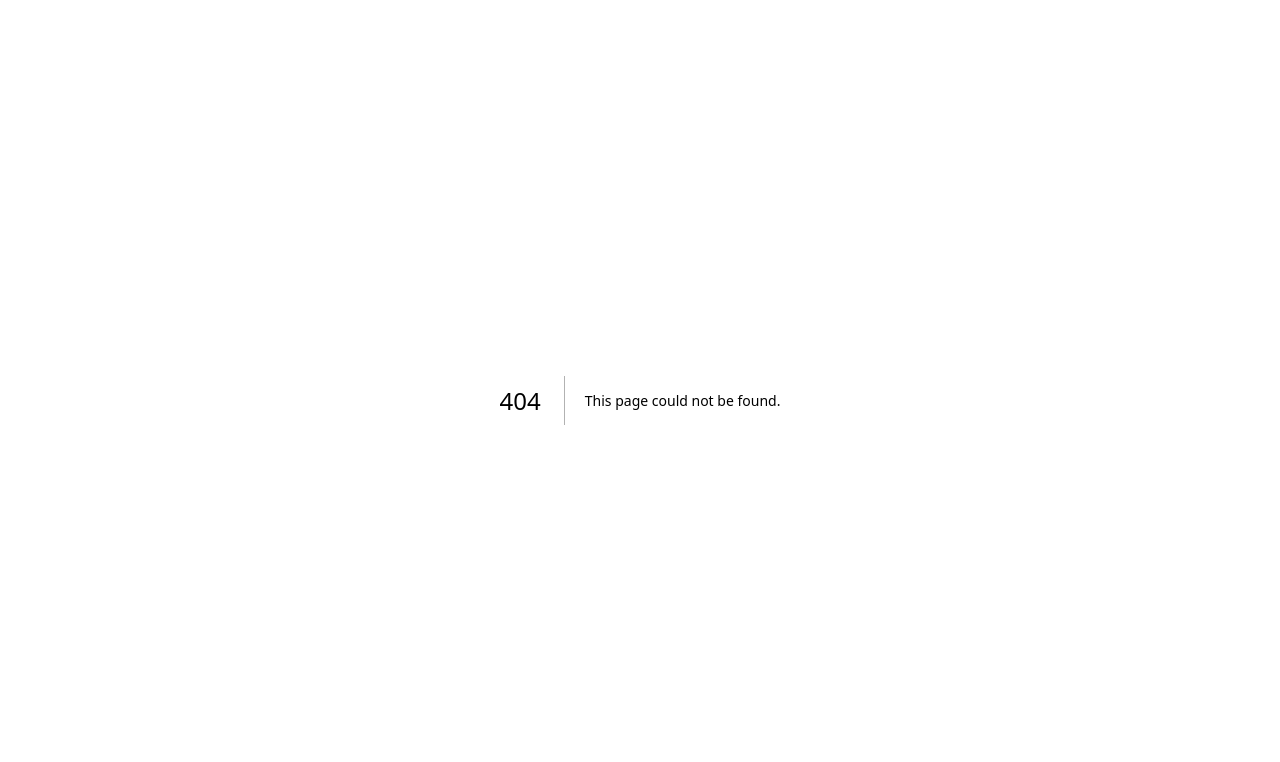
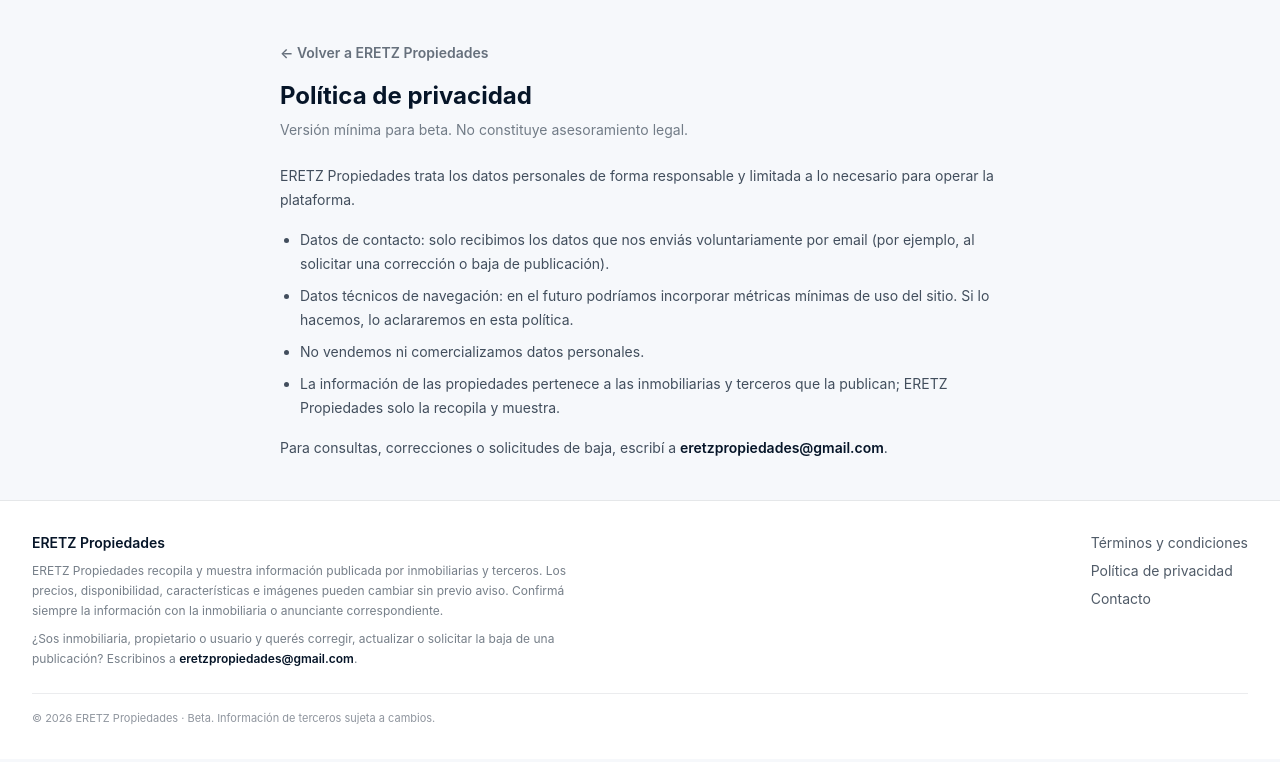
Before and after one commit to NicoWulf2026/eretz-propiedades, a Next.js app in the folder frontend/: page /privacidad in a window 1280 px wide. Before the commit this address had no page. Shown: the top 762 px of the page. Built offline with nearby package versions, Linux system fonts and the light colour scheme.

Commit message:
feat: add beta legal pages and footer disclaimer

```diff
--- /dev/null
+++ b/frontend/src/app/privacidad/page.tsx
@@ -0,0 +1,64 @@
+import type { Metadata } from "next";
+import Link from "next/link";
+import { Footer } from "@/components/layout/Footer";
+
+const CONTACT_EMAIL = "eretzpropiedades@gmail.com";
+
+export const metadata: Metadata = {
+  title: "Política de privacidad | ERETZ Propiedades",
+  description: "Política de privacidad de ERETZ Propiedades.",
+  robots: { index: false, follow: false },
+};
+
+export default function PrivacidadPage() {
+  return (
+    <div className="min-h-screen bg-[#f6f8fb]">
+      <main className="mx-auto w-full max-w-3xl px-4 py-10 sm:px-6">
+        <Link
+          href="/"
+          className="text-sm font-semibold text-ink-950/60 transition hover:text-ink-950"
+        >
+          ← Volver a ERETZ Propiedades
+        </Link>
+
+        <h1 className="mt-4 text-2xl font-bold text-ink-950">Política de privacidad</h1>
+        <p className="mt-2 text-sm text-ink-950/55">
+          Versión mínima para beta. No constituye asesoramiento legal.
+        </p>
+
+        <div className="mt-6 space-y-4 text-sm leading-6 text-ink-950/75">
+          <p>
+            ERETZ Propiedades trata los datos personales de forma responsable y limitada a lo
+            necesario para operar la plataforma.
+          </p>
+          <ul className="list-disc space-y-2 pl-5">
+            <li>
+              Datos de contacto: solo recibimos los datos que nos enviás voluntariamente por email
+              (por ejemplo, al solicitar una corrección o baja de publicación).
+            </li>
+            <li>
+              Datos técnicos de navegación: en el futuro podríamos incorporar métricas mínimas de
+              uso del sitio. Si lo hacemos, lo aclararemos en esta política.
+            </li>
+            <li>No vendemos ni comercializamos datos personales.</li>
+            <li>
+              La información de las propiedades pertenece a las inmobiliarias y terceros que la
+              publican; ERETZ Propiedades solo la recopila y muestra.
+            </li>
+          </ul>
+          <p>
+            Para consultas, correcciones o solicitudes de baja, escribí a{" "}
+            <a
+              href={`mailto:${CONTACT_EMAIL}`}
+              className="font-semibold text-ink-950 hover:underline"
+            >
+              {CONTACT_EMAIL}
+            </a>
+            .
+          </p>
+        </div>
+      </main>
+      <Footer />
+    </div>
+  );
+}
--- /dev/null
+++ b/frontend/src/app/terminos/page.tsx
@@ -0,0 +1,62 @@
+import type { Metadata } from "next";
+import Link from "next/link";
+import { Footer } from "@/components/layout/Footer";
+
+const CONTACT_EMAIL = "eretzpropiedades@gmail.com";
+
+export const metadata: Metadata = {
+  title: "Términos y condiciones | ERETZ Propiedades",
+  description: "Términos y condiciones de uso de ERETZ Propiedades.",
+  robots: { index: false, follow: false },
+};
+
+export default function TerminosPage() {
+  return (
+    <div className="min-h-screen bg-[#f6f8fb]">
+      <main className="mx-auto w-full max-w-3xl px-4 py-10 sm:px-6">
+        <Link
+          href="/"
+          className="text-sm font-semibold text-ink-950/60 transition hover:text-ink-950"
+        >
+          ← Volver a ERETZ Propiedades
+        </Link>
+
+        <h1 className="mt-4 text-2xl font-bold text-ink-950">Términos y condiciones</h1>
+        <p className="mt-2 text-sm text-ink-950/55">
+          Versión mínima para beta. No constituye asesoramiento legal.
+        </p>
+
+        <div className="mt-6 space-y-4 text-sm leading-6 text-ink-950/75">
+          <p>
+            ERETZ Propiedades es una plataforma que recopila y muestra información de propiedades
+            publicada por inmobiliarias y terceros.
+          </p>
+          <p>
+            Los precios, disponibilidad, características, imágenes y condiciones de las publicaciones
+            pueden cambiar sin previo aviso.
+          </p>
+          <p>
+            La información debe ser confirmada siempre con la inmobiliaria o anunciante
+            correspondiente antes de tomar cualquier decisión.
+          </p>
+          <p>
+            ERETZ Propiedades no garantiza la disponibilidad, exactitud absoluta ni vigencia
+            permanente de cada publicación.
+          </p>
+          <p>
+            Si una inmobiliaria, propietario o usuario desea corregir, actualizar o solicitar la
+            baja de una publicación, puede escribir a{" "}
+            <a
+              href={`mailto:${CONTACT_EMAIL}`}
+              className="font-semibold text-ink-950 hover:underline"
+            >
+              {CONTACT_EMAIL}
+            </a>
+            .
+          </p>
+        </div>
+      </main>
+      <Footer />
+    </div>
+  );
+}
--- /dev/null
+++ b/frontend/src/components/layout/Footer.tsx
@@ -0,0 +1,57 @@
+import Link from "next/link";
+
+const CONTACT_EMAIL = "eretzpropiedades@gmail.com";
+
+export function Footer() {
+  const year = new Date().getFullYear();
+
+  return (
+    <footer className="border-t border-ink-950/10 bg-white">
+      <div className="mx-auto w-full max-w-[1480px] px-4 py-8 sm:px-6 lg:px-8">
+        <div className="flex flex-col gap-6 sm:flex-row sm:items-start sm:justify-between">
+          <div className="max-w-xl">
+            <p className="text-sm font-semibold text-ink-950">ERETZ Propiedades</p>
+            <p className="mt-2 text-xs leading-5 text-ink-950/55">
+              ERETZ Propiedades recopila y muestra información publicada por inmobiliarias y
+              terceros. Los precios, disponibilidad, características e imágenes pueden cambiar sin
+              previo aviso. Confirmá siempre la información con la inmobiliaria o anunciante
+              correspondiente.
+            </p>
+            <p className="mt-2 text-xs leading-5 text-ink-950/55">
+              ¿Sos inmobiliaria, propietario o usuario y querés corregir, actualizar o solicitar la
+              baja de una publicación? Escribinos a{" "}
+              <a
+                href={`mailto:${CONTACT_EMAIL}`}
+                className="font-semibold text-ink-950 underline-offset-2 hover:underline"
+              >
+                {CONTACT_EMAIL}
+              </a>
+              .
+            </p>
+          </div>
+
+          <nav className="flex flex-col gap-2 text-sm" aria-label="Enlaces legales">
+            <Link href="/terminos" className="text-ink-950/70 transition hover:text-ink-950">
+              Términos y condiciones
+            </Link>
+            <Link href="/privacidad" className="text-ink-950/70 transition hover:text-ink-950">
+              Política de privacidad
+            </Link>
+            <a
+              href={`mailto:${CONTACT_EMAIL}`}
+              className="text-ink-950/70 transition hover:text-ink-950"
+            >
+              Contacto
+            </a>
+          </nav>
+        </div>
+
+        <div className="mt-6 border-t border-ink-950/8 pt-4">
+          <p className="text-[11px] text-ink-950/45">
+            © {year} ERETZ Propiedades · Beta. Información de terceros sujeta a cambios.
+          </p>
+        </div>
+      </div>
+    </footer>
+  );
+}
--- a/frontend/src/components/layout/MainLayout.tsx
+++ b/frontend/src/components/layout/MainLayout.tsx
@@ -1,4 +1,5 @@
 import { FloatingAssistantButton } from "@/components/chat/FloatingAssistantButton";
+import { Footer } from "@/components/layout/Footer";
 import { Navbar } from "@/components/layout/Navbar";
 import { PropertyExplorer } from "@/components/property/PropertyExplorer";
 import { getProperties } from "@/lib/property-service";
@@ -10,6 +11,7 @@ export async function MainLayout() {
     <div className="min-h-screen bg-[#f6f8fb]">
       <Navbar />
       <PropertyExplorer dataSource={source} properties={properties} />
+      <Footer />
       <FloatingAssistantButton />
     </div>
   );
--- a/frontend/src/components/property/PropertyListPlaceholder.tsx
+++ b/frontend/src/components/property/PropertyListPlaceholder.tsx
@@ -100,6 +100,10 @@ export function PropertyListPlaceholder({
               </span>
             )}
           </div>
+          <p className="mt-1.5 text-[11px] leading-4 text-ink-950/45">
+            Los precios y la disponibilidad pueden variar. Confirmá siempre la información con la
+            inmobiliaria correspondiente.
+          </p>
         </div>
 
         <select
```
